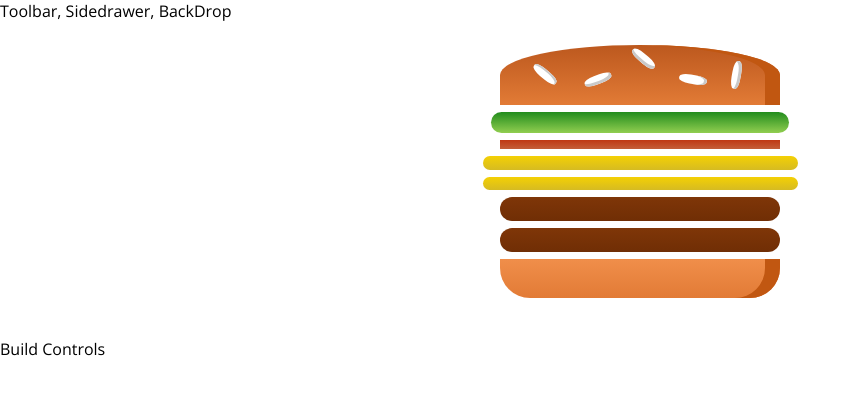
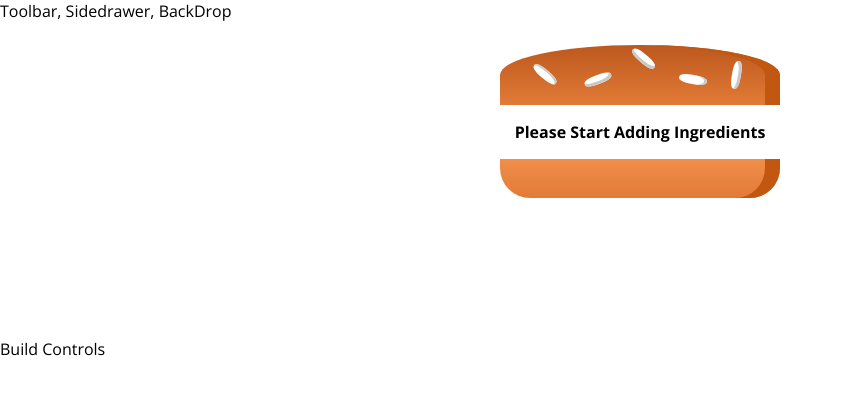
Before and after one commit to aditya2222/React-Burger-Builder, a React app: page / in a window 1280 px wide. Shown: the top 394 px of the page, without its empty margins (0-861 px from the left). Built offline with nearby package versions, Linux system fonts and the light colour scheme.

Commit message:
add ingredients mesasge

```diff
--- a/src/components/Burger/Burger.js
+++ b/src/components/Burger/Burger.js
@@ -3,11 +3,16 @@
 import classes from './Burger.css'
 
 const burger = (props) => {
-    const transformedIngredients = Object.keys(props.ingredients).map((igKey, index) => {
+    let transformedIngredients = Object.keys(props.ingredients).map((igKey, index) => {
         return [...Array(props.ingredients[igKey])].map((_, index) => {
             return <BurgerIngredient key={igKey + index} type={igKey} />;
         })
-    });
+    }).reduce((arr, el) => {
+        return arr.concat(el)
+    }, []);
+    if (transformedIngredients.length === 0) {
+        transformedIngredients = <p>Please Start Adding Ingredients</p>
+    }
     return (
         <div className={classes.Burger}>
             <BurgerIngredient type="bread-top" />
--- a/src/containers/BurgerBuilder/BurgerBuilder.js
+++ b/src/containers/BurgerBuilder/BurgerBuilder.js
@@ -4,10 +4,10 @@
 class BurgerBuilder extends Component {
     state = {
         ingredients: {
-            salad: 1,
-            bacon: 1,
-            cheese: 2,
-            meat: 2
+            salad: 0,
+            bacon: 0,
+            cheese: 0,
+            meat: 0
         }
     }
     render() {
```
